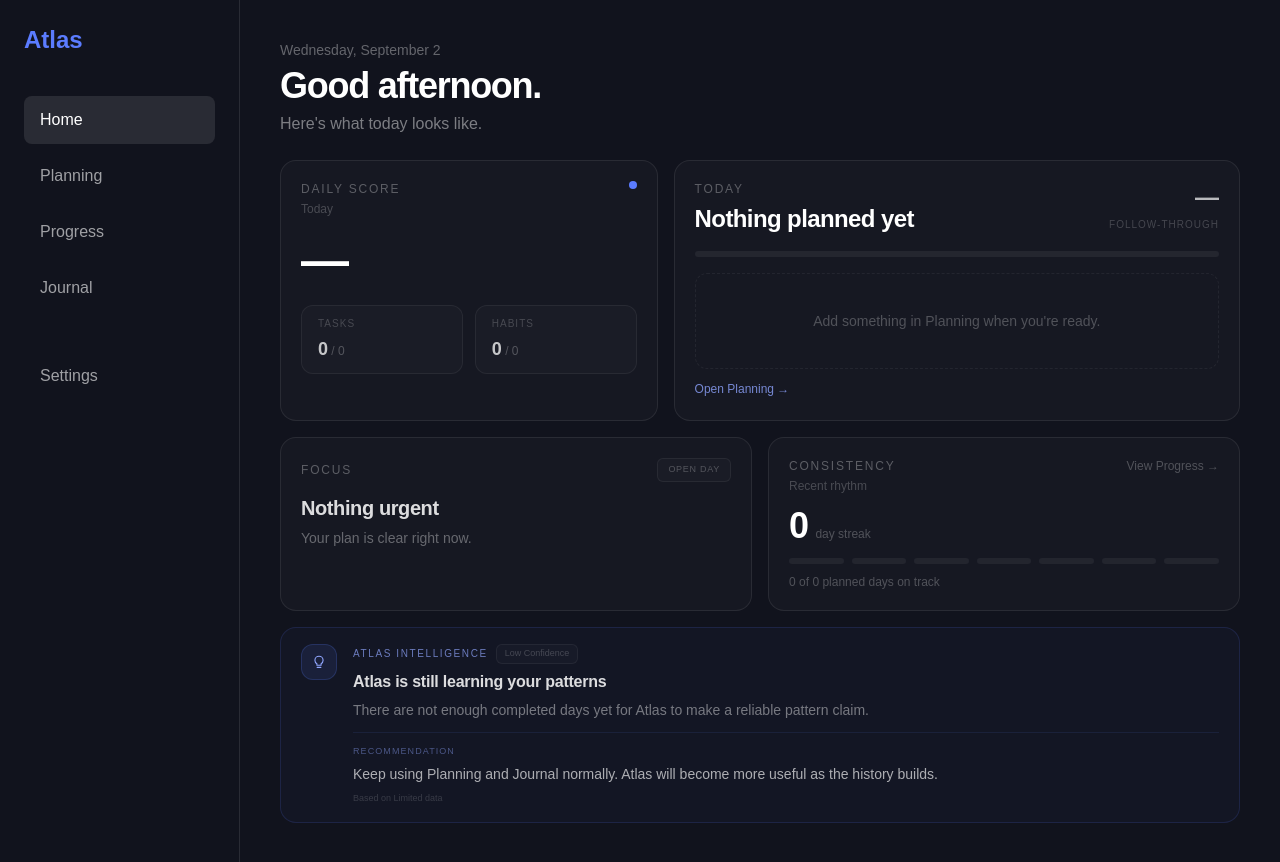
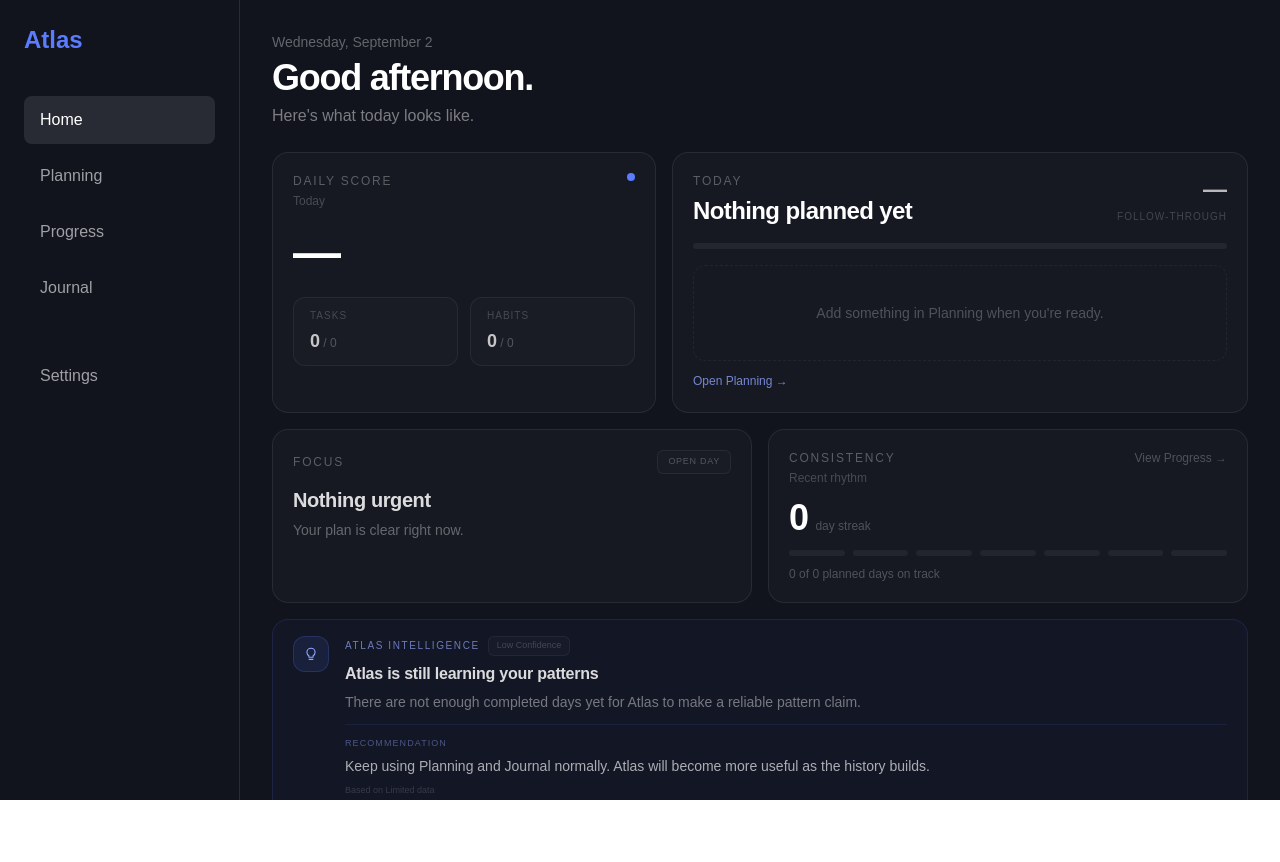
Before and after one commit to HB-16-Manoel/Atlas, a Next.js app: page / in a window 1280 px wide. After the commit the page ends 800 px from the top, so only its background shows below. Built offline with nearby package versions, Linux system fonts and the light colour scheme.

Commit message:
Keep Atlas pages within the viewport

```diff
--- a/app/page.tsx
+++ b/app/page.tsx
@@ -752,14 +752,14 @@ export default function AtlasApp() {
    */
 
   return (
-    <main className="min-h-screen bg-[#11131D] text-white">
-      <div className="flex min-h-screen">
+    <main className="h-dvh overflow-hidden bg-[#11131D] text-white">
+      <div className="flex h-full">
 
         {/* ====================================================
          * SIDEBAR
          * ==================================================== */}
 
-        <aside className="w-60 shrink-0 border-r border-white/10 p-6">
+        <aside className="h-full w-60 shrink-0 overflow-y-auto border-r border-white/10 p-6">
           <h1 className="text-2xl font-semibold text-[#5B7CFF]">
             Atlas
           </h1>
@@ -824,7 +824,15 @@ export default function AtlasApp() {
          * MAIN
          * ==================================================== */}
 
-        <section className="min-w-0 flex-1 p-10">
+        <section
+          className={`min-w-0 flex-1 ${
+            activePage === "Progress"
+              ? "overflow-hidden p-0"
+              : activePage === "Home"
+                ? "overflow-y-auto p-8"
+                : "overflow-y-auto p-10"
+          }`}
+        >
 
           {/* HOME */}
 
```
